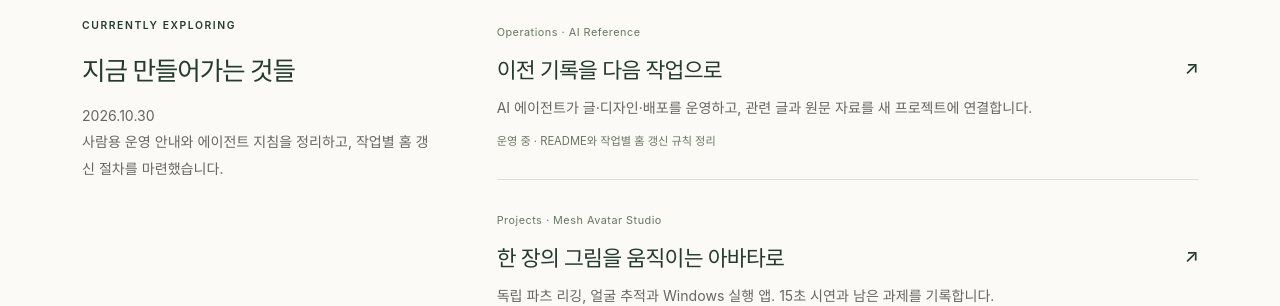
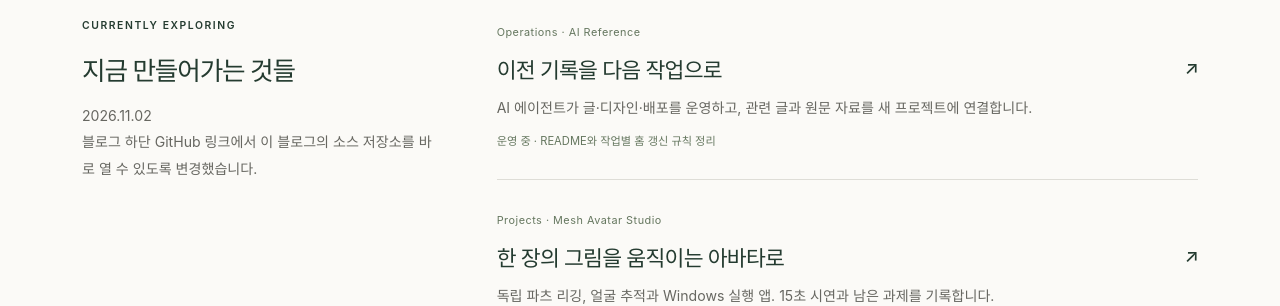
Before and after one commit to cbh456746/cbh456746.github.io, a Jekyll site: the page built from index.md, in a window 1280 px wide and 900 px high, scrolled down 675 px. Shown: the part 153-459 px from the top of the window. Built offline with Jekyll 4.4.1, drawn with Linux system fonts in a browser that asks for light colours.

Commit message:
Link footer GitHub shortcut to the blog repository

```diff
--- a/_includes/footer.html
+++ b/_includes/footer.html
@@ -4,7 +4,7 @@
     <span>· Projects, Research, Notes & Play</span>
   </div>
   <div class="footer-links">
-    {% if site.github_username %}<a href="https://github.com/{{ site.github_username }}">GitHub</a>{% endif %}
+    <a href="https://github.com/cbh456746/cbh456746.github.io">GitHub</a>
     <a href="{{ '/feed.xml' | relative_url }}">RSS</a>
   </div>
 </footer>
--- a/index.md
+++ b/index.md
@@ -4,9 +4,9 @@
 description: BH CHOI의 프로젝트, 탐구, 학습과 취향을 담는 개인 기록 공간.
 home_design: garden
 home_current:
-  task_id: M-11
-  updated_on: '2026-10-30'
-  summary: '사람용 운영 안내와 에이전트 지침을 정리하고, 작업별 홈 갱신 절차를 마련했습니다.'
+  task_id: M-12
+  updated_on: '2026-11-02'
+  summary: '블로그 하단 GitHub 링크에서 이 블로그의 소스 저장소를 바로 열 수 있도록 변경했습니다.'
 ---
 
 <section class="home-hero" aria-labelledby="home-title">
```
Also changed, not shown: DECISIONS.md (+4 -0 lines), TASKS.md (+6 -0 lines), docs/BLOG_OPERATIONS_HANDOFF.md (+2 -0 lines).
